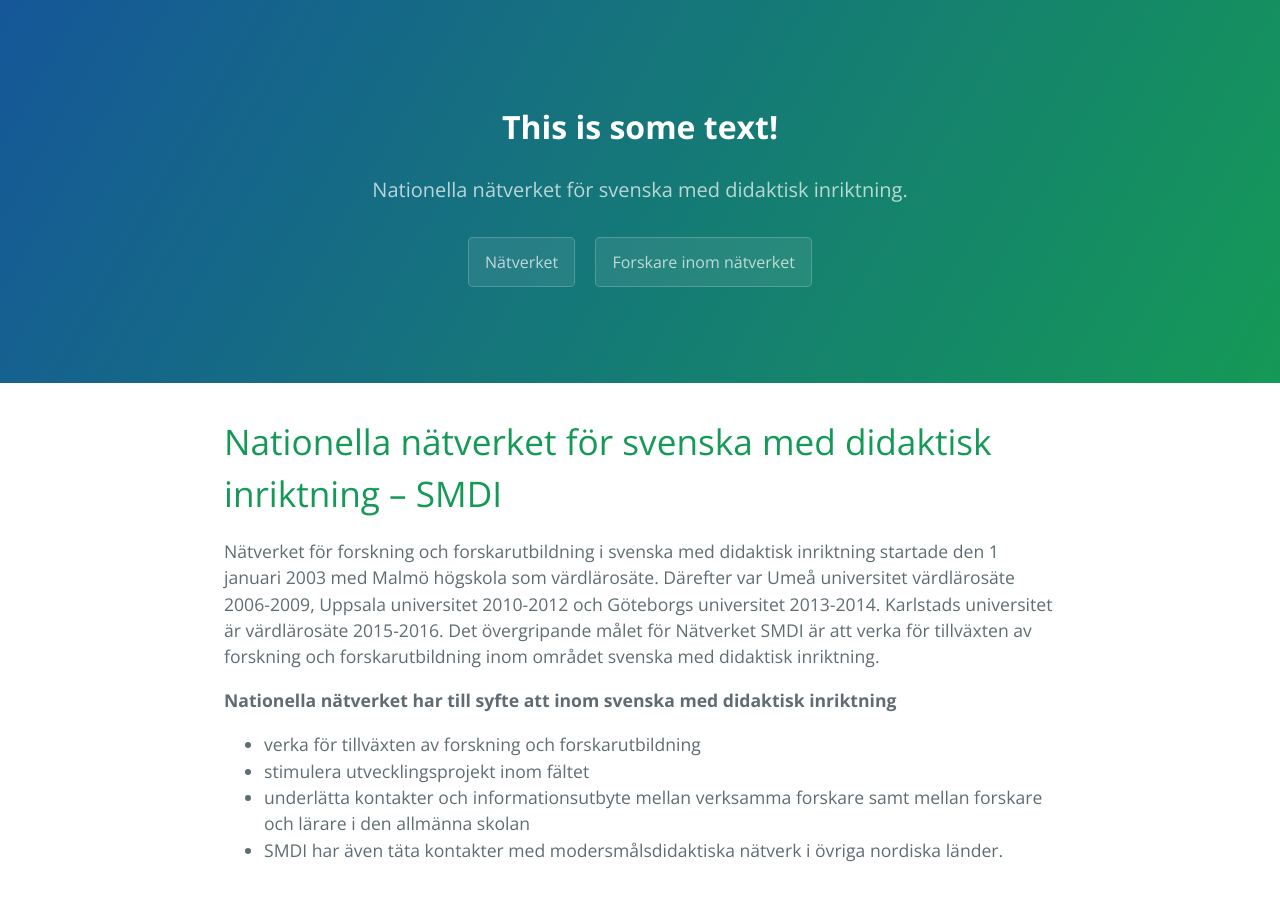
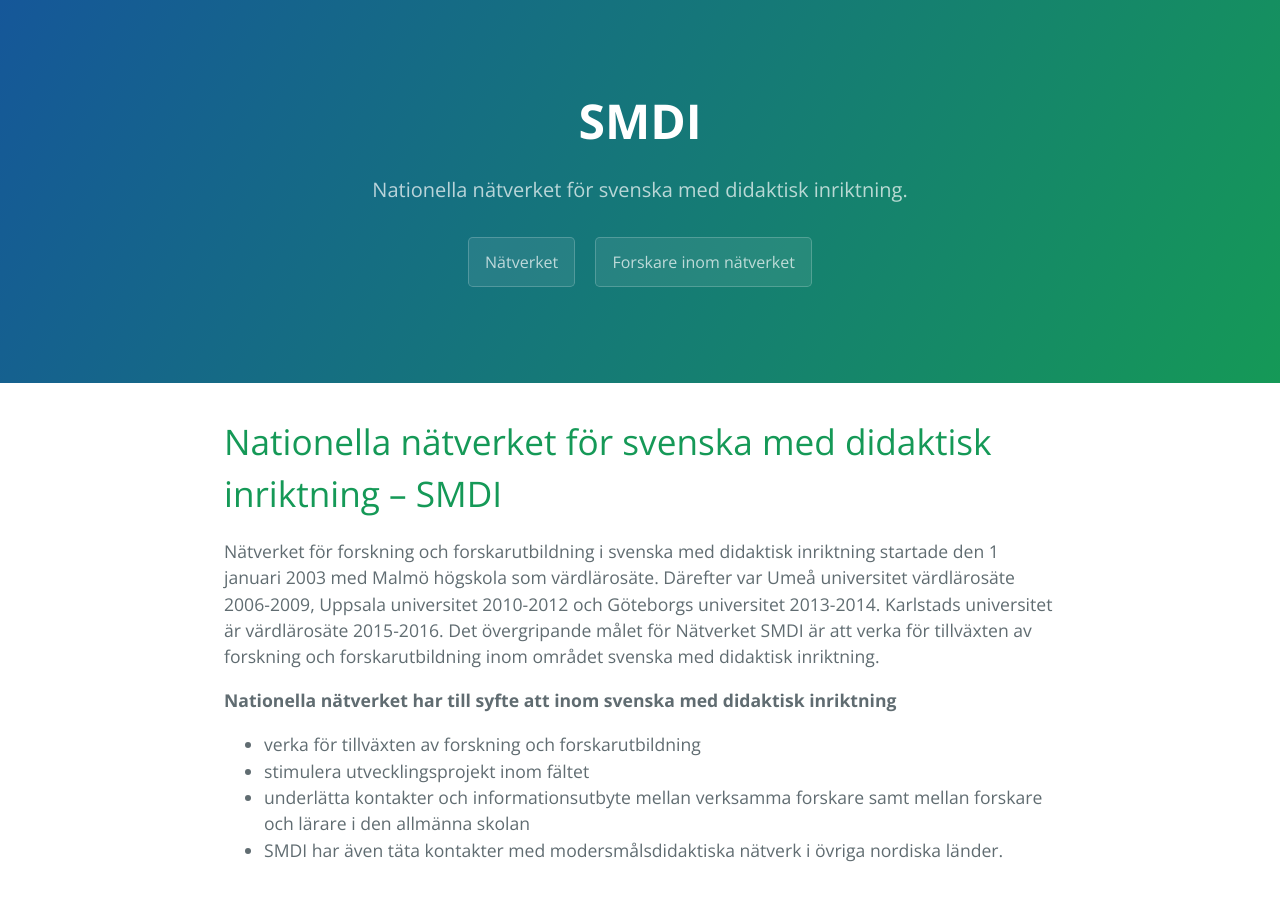
Before and after one commit to smdihemsida/smdihemsida.github.io, a Jekyll site: the page built from index.md, in a window 1280 px wide. Built offline with Jekyll 4.4.1, drawn with Linux system fonts in a browser that asks for light colours; our own code applies the rules of GitHub Pages for plain Markdown files.

Commit message:
Försök till logga

```diff
--- a/_layouts/default.html
+++ b/_layouts/default.html
@@ -10,7 +10,7 @@
   </head>
   <body>
     <section class="page-header">
-      <h1 class="project-name"> <font size="6">This is some text!</font> </h1>
+      <h1 class="project-name"> <font size="12">SMDI</font> </h1>
       <h2 class="project-tagline">Nationella nätverket för svenska med didaktisk inriktning.</h2>
         <a href="https://albinmartinsson.github.io/nätverket" class="btn">Nätverket</a>
         <a href="https://albinmartinsson.github.io/forskare" class="btn">Forskare inom nätverket</a>
```
